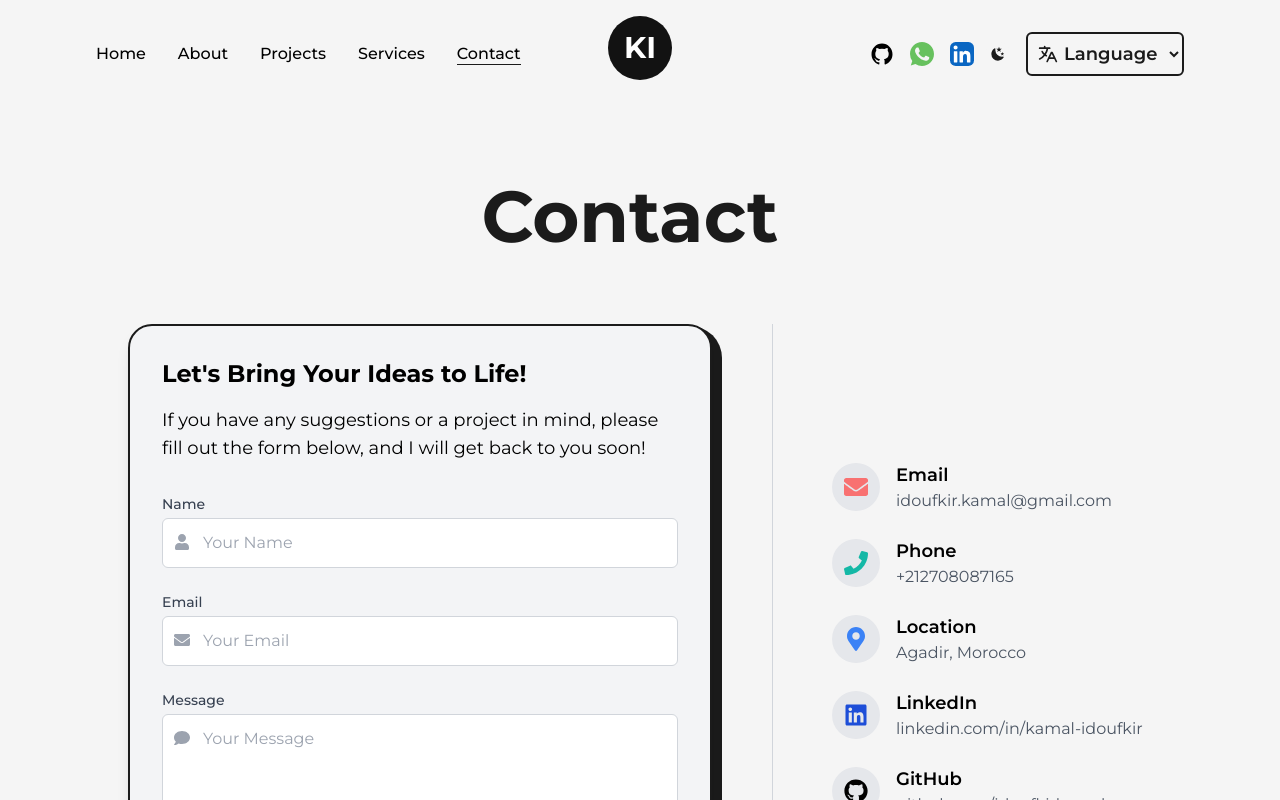
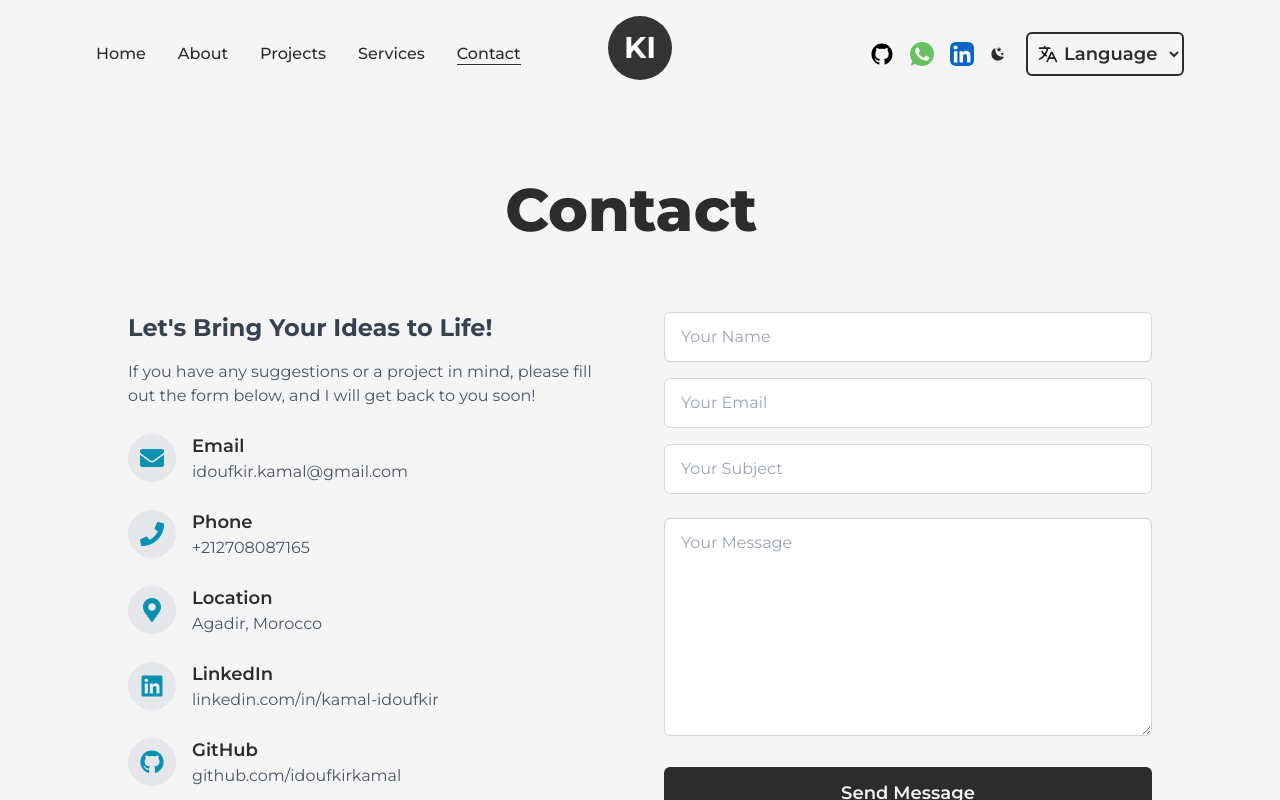
Before and after one commit to idoufkirkamal/Portfolio, a Next.js app: page /contact in a window 1280 px wide. Shown: the top 800 px of the page. Built offline with nearby package versions, Linux system fonts and the light colour scheme.

Commit message:
Updates on the conatct page

```diff
--- a/src/components/AnimatedText.js
+++ b/src/components/AnimatedText.js
@@ -24,7 +24,7 @@ const singleWord = {
 const AnimatedText = ({ children, className = "" }) => {
   return (
     <div className='w-full mx-auto py-2 flex items-center justify-center text-center overflow-hidden'>
-      <motion.h1 className={`inline-block w-full text-dark font-bold capitalize text-7xl ${className}`}
+      <motion.h1 className={`inline-block w-full text-dark font-extrabold capitalize text-6xl ${className}`}
         variants={quote}
         initial="initial"
         animate="animate"
--- a/src/components/Education.js
+++ b/src/components/Education.js
@@ -5,14 +5,15 @@ import LiIcon from './LiIcon';
 const Details = ({ type, time, place, info }) => {
     const ref = useRef(null);
     return (
-        <li ref={ref} className='my-8 first:mt-0 last:mb-0 w-[60%] mx-auto flex flex-col items-center justify-between'>
+        <li ref={ref} className='my-8 first:mt-0 last:mb-0 w-[90%] mx-auto flex flex-col items-center justify-between'>
            <LiIcon reference={ref}/>
             <motion.div
             initial={{y:50}}
             whileInView={{y:0}}
             transition={{duration:0.5, type:"spring"}}
+            className='ml-20'
             >
-                <h3 className='capitalize font-bold text-2xl'>
+                <h3 className='capitalize font-bold text-2xl text-dark'>
                     {type}
                 </h3>
                 <span className='capitalize font-medium text-dark/75'>
--- a/src/components/Experience.js
+++ b/src/components/Experience.js
@@ -5,14 +5,15 @@ import LiIcon from './LiIcon';
 const Details = ({ position, company, companyLink, time, address, work }) => {
     const ref = useRef(null);
     return (
-        <li ref={ref} className='my-8 first:mt-0 last:mb-0 w-[60%] mx-auto flex flex-col items-center justify-between'>
+        <li ref={ref} className='my-8 first:mt-0 last:mb-0 w-[90%] mx-auto flex flex-col items-center justify-between'>
            <LiIcon reference={ref}/>
             <motion.div
             initial={{y:50}}
             whileInView={{y:0}}
             transition={{duration:0.5, type:"spring"}}
+            className='ml-20'
             >
-                <h3 className='capitalize font-bold text-2xl'>
+                <h3 className='capitalize font-bold text-2xl text-dark'>
                     {position}&nbsp;<a href={companyLink} target="_blank" className='text-primary capitalize'>@{company}</a>
                 </h3>
                 <span className='capitalize font-medium text-dark/75'>
--- a/src/components/Logo.js
+++ b/src/components/Logo.js
@@ -11,11 +11,10 @@ const Logo = () => {
         href="/"
         className='w-16 h-16 bg-black text-white flex items-center justify-center rounded-full text-3xl font-bold'
         whileHover={{
-          // backgroundColor: ["#121212", "rgba(131,58,180,1)", "rgba(253,29,29,1)", "rgba(252,176,69,1)", "rgba(131,58,180,1)", "#121212"],
           backgroundColor: ["#0891b2"],
           transition: { duration: 1, ease: "easeInOut", repeat: Infinity },
         }}
-        initial={{ backgroundColor: "#121212" }}
+        initial={{ backgroundColor: "#333333" }}
         whileTap={{ scale: 0.9 }}
       >
         KI
--- a/src/components/NavBar.js
+++ b/src/components/NavBar.js
@@ -10,7 +10,7 @@ import useThemSwitcher from './hooks/useThemSwitcher'
 const CustomLink = ({href, title, className=""}) => {
     const router = useRouter();
     return (
-        <Link href={href} className={`${className} relative group`}>
+        <Link href={href} className={`${className} relative group text-dark`}>
             {title}
             <span className={`
                 h-[1px] inline-block bg-dark absolute left-0 -bottom-0.5
--- a/src/pages/about.js
+++ b/src/pages/about.js
@@ -42,9 +42,8 @@ const about = () => {
                is intuitive and impactful. I look forward to the opportunity to bring my skills and passion to your next project.
               </p>
             </div>
-            <div className='col-span-4 relative h-max rounded-2xl border-2 border-solid border-dark bg-light p-8'>
-              <div className='absolute top-0 -right-3 -z-10 w-[102%] h-[103%] rounded-[2rem] bg-dark rounded-br-[1.66rem]'/>
-              <Image src={profilePic} alt="Kamal IDOUFKIR" className='w-full h-auto rounded-2xl'  draggable="false" />
+            <div className='col-span-4'>
+                Image
             </div>
           </div>
           <Skills />
--- a/src/pages/contact.js
+++ b/src/pages/contact.js
@@ -3,7 +3,8 @@ import Head from 'next/head';
 import Layout from '@/components/Layout';
 import AnimatedText from '@/components/AnimatedText';
 import { motion, AnimatePresence } from 'framer-motion';
-import { FaEnvelope, FaPhone, FaMapMarkerAlt, FaLinkedin, FaGithub, FaUser, FaComment  } from 'react-icons/fa';
+import { FaEnvelope, FaPhone, FaMapMarkerAlt, FaLinkedin, FaGithub } from 'react-icons/fa';
+import { ContactTitle } from '@/components/Icons';
 import TransitionEffect from '@/components/TransitionEffect';
 
 const contact = () => {
@@ -30,143 +31,91 @@ const contact = () => {
       <TransitionEffect />
       <main className="flex w-full flex-col items-center justify-center">
        <Layout className="pt-16">
-          <AnimatedText className='mb-16'>Contact</AnimatedText>
-          <div className="grid grid-cols-12 gap-8 w-full max-w-5xl">
-            <motion.div
-              initial={{ opacity: 0, y: 20 }}
-              animate={{ opacity: 1, y: 0 }}
-              transition={{ duration: 0.5 }}
-              className="relative border-2 border-solid border-dark col-span-12 md:col-span-7 bg-gray-100 p-8 rounded-3xl shadow-lg"
-            >
-              <div className='absolute top-0 -right-3 -z-10 w-[101%] h-[102%] rounded-[2rem] bg-dark rounded-br-[1.66rem]' />
+      <div className="container mx-auto">
+      <AnimatedText className="mb-16">Contact</AnimatedText>
 
-              <motion.h2
-                initial={{ opacity: 0, y: 20 }}
-                animate={{ opacity: 1, y: 0 }}
-                transition={{ duration: 0.5 }}
-                className="text-2xl font-bold text-left mb-4"
-              >
-                Let's Bring Your Ideas to Life!
-              </motion.h2>
-              <motion.h2
-                initial={{ opacity: 0, y: 20 }}
-                animate={{ opacity: 1, y: 0 }}
-                transition={{ duration: 0.5 }}
-                className="text-lg text-left mb-8"
-              >
+      {/* Main Content */}
+      <div className="grid grid-cols-1 md:grid-cols-2 gap-12">
+        {/* Left Column */}
+        <div>
+          <h3 className="text-2xl font-bold text-gray-700 mb-4">Let's Bring Your Ideas to Life!</h3>
+          <p className="text-gray-600 mb-6">
           If you have any suggestions or a project in mind, please fill out the form below, and I will get back to you soon!
-              </motion.h2>
-
-              <form onSubmit={handleSubmit} className="space-y-6">
-                <motion.div
-                  initial={{ opacity: 0, y: 20 }}
-                  animate={{ opacity: 1, y: 0 }}
-                  transition={{ duration: 0.5, delay: 0.1 }}
-                  className="relative"
-                >
-                  <label className="block text-sm font-medium text-gray-700">Name</label>
-                  <FaUser className="absolute left-3 top-10 text-gray-400" />
-                  <input
-                    type="text"
-                    className="mt-1 p-3 pl-10 w-full border border-gray-300 rounded-md focus:outline-none transition duration-300"
-                    placeholder="Your Name"
-                    required
-                  />
-                </motion.div>
-
-                <motion.div
-                  initial={{ opacity: 0, y: 20 }}
-                  animate={{ opacity: 1, y: 0 }}
-                  transition={{ duration: 0.5, delay: 0.2 }}
-                  className="relative"
-                >
-                  <label className="block text-sm font-medium text-gray-700">Email</label>
-                  <FaEnvelope className="absolute left-3 top-10 text-gray-400" />
-                  <input
-                    type="email"
-                    className="mt-1 p-3 pl-10 w-full border border-gray-300 rounded-md focus:outline-none transition duration-300"
-                    placeholder="Your Email"
-                    required
-                  />
-                </motion.div>
-
-                <motion.div
-                  initial={{ opacity: 0, y: 20 }}
-                  animate={{ opacity: 1, y: 0 }}
-                  transition={{ duration: 0.5, delay: 0.3 }}
-                  className="relative"
-                >
-                  <label className="block text-sm font-medium text-gray-700">Message</label>
-                  <FaComment className="absolute left-3 top-10 text-gray-400" />
-                  <textarea
-                    className="mt-1 p-3 pl-10 w-full border border-gray-300 rounded-md focus:outline-none transition duration-300"
-                    rows="4"
-                    placeholder="Your Message"
-                    required
-                  />
-                </motion.div>
-
-                <motion.button
-                  whileHover={{ scale: 1.01 }}
-                  whileTap={{ scale: 0.95 }}
-                  type="submit"
-                  className="w-full py-3 px-6 rounded-lg bg-dark text-light text-lg font-semibold transition-colors duration-300"
-                >
-                  Send Message
-                </motion.button>
-              </form>
-
-              <AnimatePresence>
-                {submitted && (
-                  <motion.p
-                    initial={{ opacity: 0, y: -20 }}
-                    animate={{ opacity: 1, y: 0 }}
-                    exit={{ opacity: 0, y: -20 }}
-                    transition={{ duration: 0.5, ease: "easeInOut" }}
-                    className="text-green-500 mt-4"
-                  >
-                    Thank you! Your message has been sent.
-                  </motion.p>
-                )}
-              </AnimatePresence>
-            </motion.div>
-
-            {/* Vertical Line */}
-            <div className="hidden md:block col-span-1 border-l border-gray-300 h-full mx-auto"></div>
-
+          </p>
           {/* Contact Details */}
           <motion.div
             initial={{ opacity: 0, y: 20 }}
             animate={{ opacity: 1, y: 0 }}
             transition={{ duration: 0.5 }}
-              className="col-span-12 md:col-span-4 space-y-6 flex flex-col justify-center"
+            className="col-span-12 space-y-6 flex flex-col justify-center"
           >
             <ContactInfo
-                icon={<FaEnvelope className="w-6 h-6 text-red-400" />}
+              icon={<FaEnvelope className="w-6 h-6 text-primary" />}
               title="Email"
               details="idoufkir.kamal@gmail.com"
             />
             <ContactInfo
-                icon={<FaPhone className="w-6 h-6 text-teal-500" />}
+              icon={<FaPhone className="w-6 h-6 text-primary" />}
               title="Phone"
               details="+212708087165"
             />
             <ContactInfo
-                icon={<FaMapMarkerAlt className="w-6 h-6 text-blue-500" />}
+              icon={<FaMapMarkerAlt className="w-6 h-6 text-primary" />}
               title="Location"
               details="Agadir, Morocco"
             />
             <ContactInfo
-                icon={<FaLinkedin className="w-6 h-6 text-blue-700" />}
+              icon={<FaLinkedin className="w-6 h-6 text-primary" />}
               title="LinkedIn"
               details={<a href="https://www.linkedin.com/in/kamal-idoufkir" target="_blank" rel="noopener noreferrer">linkedin.com/in/kamal-idoufkir</a>}
             />
             <ContactInfo
-                icon={<FaGithub className="w-6 h-6 text-black" />}
+              icon={<FaGithub className="w-6 h-6 text-primary" />}
               title="GitHub"
               details={<a href="https://github.com/idoufkirkamal" target="_blank" rel="noopener noreferrer">github.com/idoufkirkamal</a>}
             />
           </motion.div>
+        </div>
+
+        {/* Right Column - Contact Form */}
+        <div>
+          <form className="space-y-6">
+            <div className="grid grid-cols-1 md:grid-cols-2 gap-4">
+              <input
+                type="text"
+                placeholder="Your Name"
+                className="w-full px-4 py-3 border border-gray-300 rounded-md focus:outline-none focus:ring-2 focus:ring-primary col-span-full"
+              />
+              <input
+                type="email"
+                placeholder="Your Email"
+                className="w-full px-4 py-3 border border-gray-300 rounded-md focus:outline-none focus:ring-2 focus:ring-primary col-span-full"
+              />
+              <input
+                type="text"
+                placeholder="Your Subject"
+                className="w-full px-4 py-3 border border-gray-300 rounded-md focus:outline-none focus:ring-2 focus:ring-primary col-span-full"
+              />
+            </div>
+
+            <textarea
+              placeholder="Your Message"
+              rows="8"
+              className="w-full px-4 py-3 border border-gray-300 rounded-md focus:outline-none focus:ring-2 focus:ring-primary"
+            ></textarea>
+
+            {/* Submit Button */}
+            <motion.button
+              whileHover={{ scale: 1.01 }}
+              whileTap={{ scale: 0.95 }}
+              type="submit"
+              className="w-full py-3 px-6 rounded-md bg-dark text-light text-lg font-semibold transition-colors duration-300"
+            >
+              Send Message
+            </motion.button>
+          </form>
+        </div>
+      </div>
     </div>
         </Layout>
       </main>
@@ -181,7 +130,7 @@ const ContactInfo = ({ icon, title, details }) => (
   >
     <div className="p-3 bg-gray-200 rounded-full">{icon}</div>
     <div>
-      <h4 className="text-lg font-semibold">{title}</h4>
+      <h4 className="text-lg font-semibold text-dark">{title}</h4>
       <p className="text-gray-600">{details}</p>
     </div>
   </motion.div>
--- a/tailwind.config.js
+++ b/tailwind.config.js
@@ -13,7 +13,7 @@ module.exports = {
         mont: ['var(--font-mont)', ...fontFamily.sans],
       },
       colors:{
-        dark: "#1b1b1b",
+        dark: "#2C2C2C",
         light: "#f5f5f5",
         primary: "#0891b2",
         primaryDark: "#3b82f6",
```
Also changed, not shown: src/components/Icons.js (+16 -0 lines), src/components/TypewriterAnimation.js (+5 -4 lines), src/pages/index.js (+9 -5 lines), src/pages/projects.js (+70 -92 lines). Lines whose indentation alone changed are shown as unchanged.
